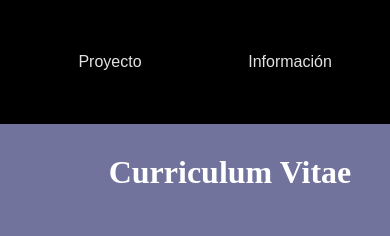
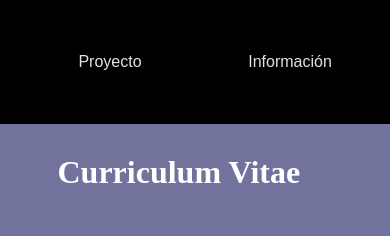
Before and after one commit to joapampu/desarrollF, a plain HTML site: page index.html in a window 390 px wide. Shown: the top 236 px of the page. Drawn offline with Linux system fonts and the light colour scheme.

Commit message:
Add files via upload

```diff
--- a/style.css
+++ b/style.css
@@ -125,6 +125,7 @@ img {
     padding: 30px;
     color: #ffffff;
     width: 400px;
+
 }
 
 #subtitulo {
@@ -154,3 +155,8 @@ header a {
     height:10vh;
 
 }
+@media (max-width: 720px) {
+    #titulo {
+        margin-left:-1.6em;
+    }
+}
```
